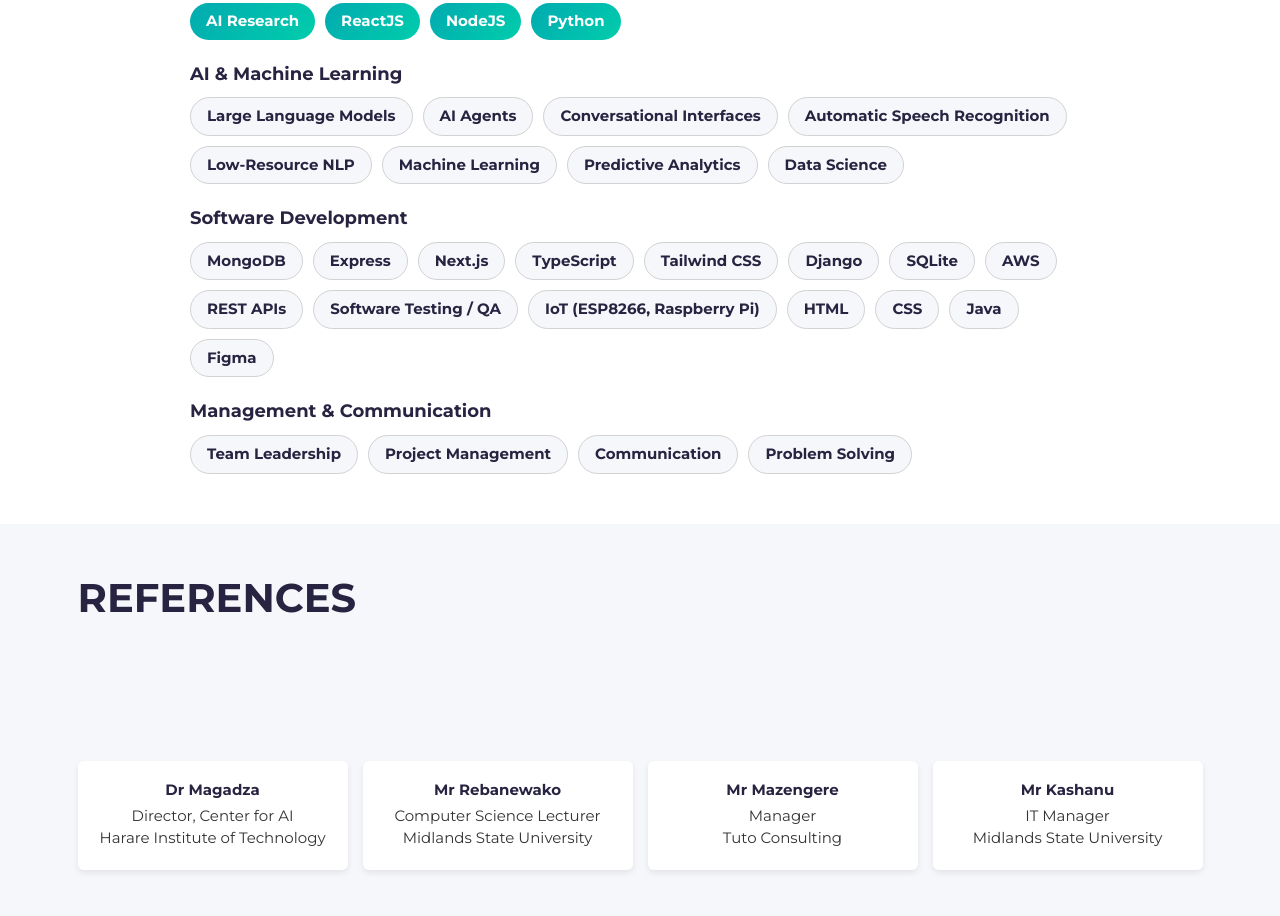
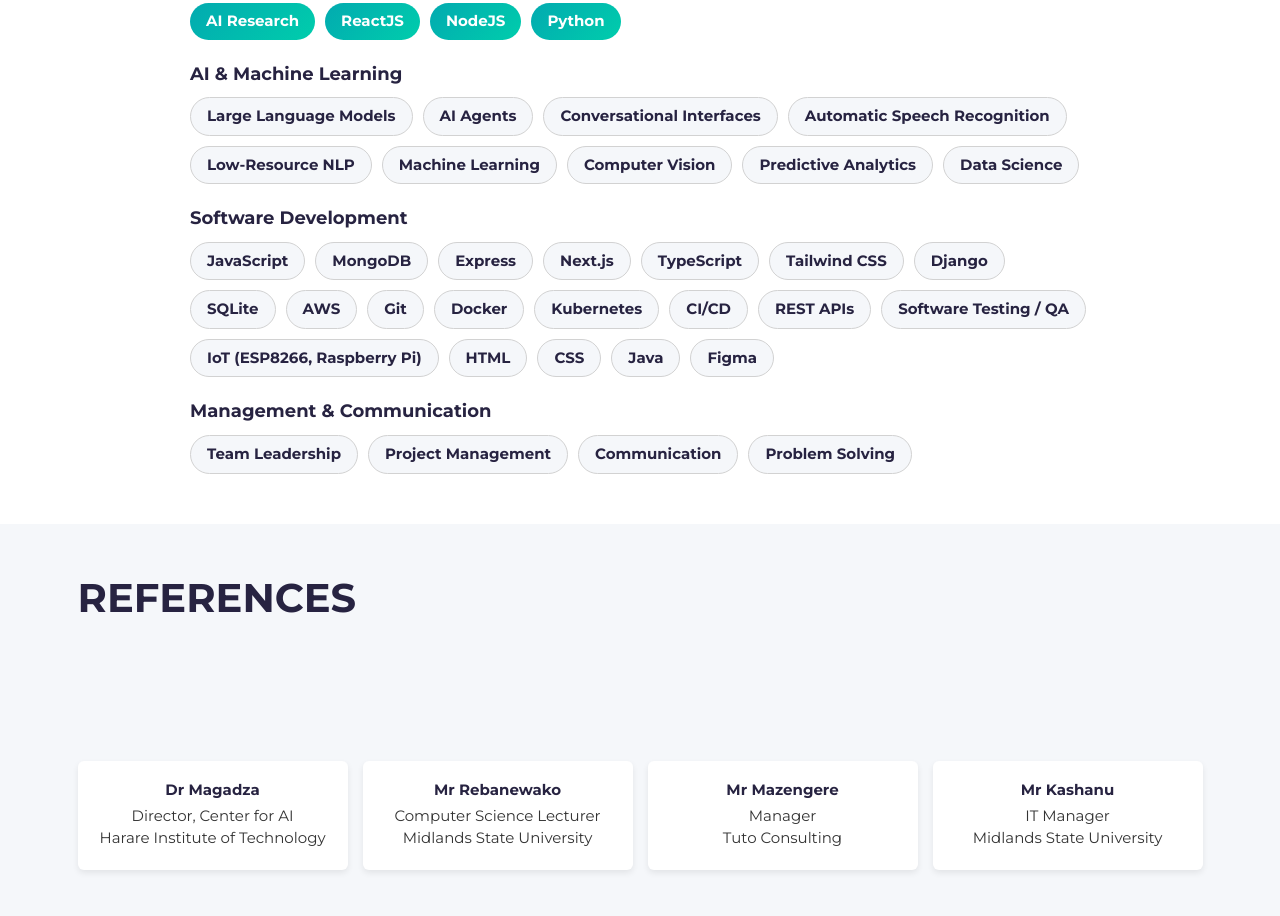
Before and after one commit to kuzivakwashe0225/isaiah_Portfolio, a website built with Parcel: page src/index.html in a window 1280 px wide. Shown: the part 7884-8800 px from the top of the page. Built offline with nearby package versions, Linux system fonts and the light colour scheme.

Commit message:
Replace resume with updated CV, sync skills
- src/assets/resume.pdf replaced with the current CV (no MBA, MTech in
  Data Science and Analytics)
- Add JavaScript, Git, Docker, Kubernetes, CI/CD and Computer Vision skill tags

Co-Authored-By: Claude Opus 5.5 <noreply@anthropic.com>

```diff
--- a/src/index.html
+++ b/src/index.html
@@ -502,12 +502,14 @@
           <span class="skill-tag">Automatic Speech Recognition</span>
           <span class="skill-tag">Low-Resource NLP</span>
           <span class="skill-tag">Machine Learning</span>
+          <span class="skill-tag">Computer Vision</span>
           <span class="skill-tag">Predictive Analytics</span>
           <span class="skill-tag">Data Science</span>
         </div>
 
         <h3 class="skills-wrapper__label">Software Development</h3>
         <div class="skills-wrapper__tags">
+          <span class="skill-tag">JavaScript</span>
           <span class="skill-tag">MongoDB</span>
           <span class="skill-tag">Express</span>
           <span class="skill-tag">Next.js</span>
@@ -516,6 +518,10 @@
           <span class="skill-tag">Django</span>
           <span class="skill-tag">SQLite</span>
           <span class="skill-tag">AWS</span>
+          <span class="skill-tag">Git</span>
+          <span class="skill-tag">Docker</span>
+          <span class="skill-tag">Kubernetes</span>
+          <span class="skill-tag">CI/CD</span>
           <span class="skill-tag">REST APIs</span>
           <span class="skill-tag">Software Testing / QA</span>
           <span class="skill-tag">IoT (ESP8266, Raspberry Pi)</span>
```
Also changed, not shown: 1 other file.
